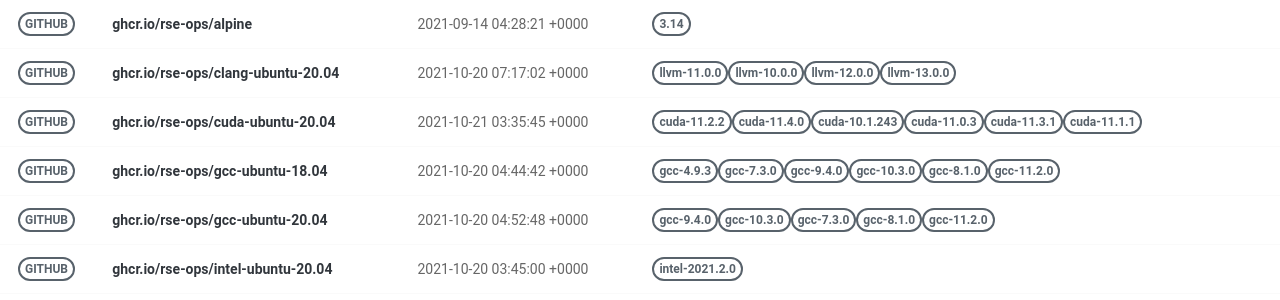
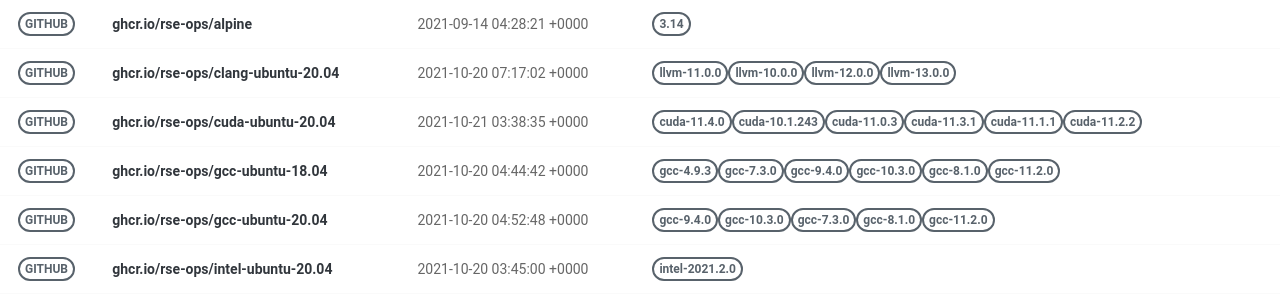
Before and after one commit to rse-ops/docker-images, a Jekyll site: the page built from pages/index.md, in a window 1280 px wide. Shown: the part 130-430 px from the top of the page. Built offline with Jekyll 4.4.1, drawn with Linux system fonts in a browser that asks for light colours; nearby versions of some CDN libraries; part of the change alters nothing that is shown.

Commit message:
Automated push to update library 2021-10-21

```diff
--- a/_library/ghcr.io-rse-ops-cuda-ubuntu-20.04.md
+++ b/_library/ghcr.io-rse-ops-cuda-ubuntu-20.04.md
@@ -1,14 +1,11 @@
 ---
 layout: container
 name: ghcr.io/rse-ops/cuda-ubuntu-20.04
-updated_at: 2021-10-21 03:35:45.007697
+updated_at: 2021-10-21 03:38:35.106682
 
 
 container_url: https://github.com/orgs/rse-ops/packages/container/package/cuda-ubuntu-20.04
 versions:
- - tag: cuda-11.2.2
-   dockerfile: https://github.com/rse-ops/docker-images/blob/main/ubuntu/cuda/Dockerfile
-   manifest: https://crane.ggcr.dev/manifest/ghcr.io/rse-ops/cuda-ubuntu-20.04:cuda-11.2.2
  - tag: cuda-11.4.0
    dockerfile: https://github.com/rse-ops/docker-images/blob/main/ubuntu/cuda/Dockerfile
    manifest: https://crane.ggcr.dev/manifest/ghcr.io/rse-ops/cuda-ubuntu-20.04:cuda-11.4.0
@@ -24,5 +21,8 @@ versions:
  - tag: cuda-11.1.1
    dockerfile: https://github.com/rse-ops/docker-images/blob/main/ubuntu/cuda/Dockerfile
    manifest: https://crane.ggcr.dev/manifest/ghcr.io/rse-ops/cuda-ubuntu-20.04:cuda-11.1.1
+ - tag: cuda-11.2.2
+   dockerfile: https://github.com/rse-ops/docker-images/blob/main/ubuntu/cuda/Dockerfile
+   manifest: https://crane.ggcr.dev/manifest/ghcr.io/rse-ops/cuda-ubuntu-20.04:cuda-11.2.2
 
 ---
```
